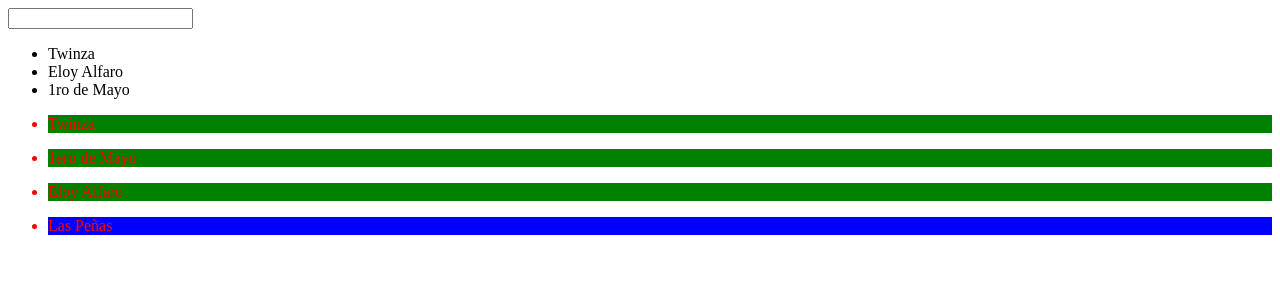
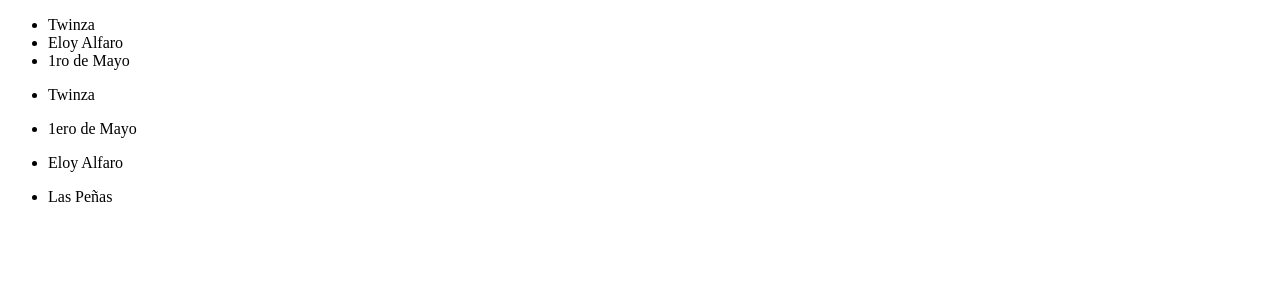
Before and after one commit to xBrayan/LearningAngular28Day, an Angular app: page / in a window 1280 px wide. Shown: the top 300 px of the page. Built offline with nearby package versions, Linux system fonts and the light colour scheme.

Commit message:
Event binding - seleccion de menu

```diff
--- a/src/app/app.component.html
+++ b/src/app/app.component.html
@@ -3,9 +3,10 @@
 <p>Total: {{5+5}}</p>
 <img src="{{url}}" alt="">
 -->
-<p *ngIf="name">Tu nombre es : {{name}}</p>
+<!--
+    <p *ngIf="name">Tu nombre es : {{name}}</p>
 <input type="text" [(ngModel)]="name">
-
+-->
 <ul>
     <li>Twinza</li>
     <li>Eloy Alfaro</li>
@@ -13,12 +14,14 @@
 </ul>
 <!-- Para renderizar con la directiva se debe poener asterisco-->
 <ul *ngFor="let city of cities">
-    <!--'selected blue'  STRING-->
-    <!-- ['selected', 'blue'] ARRAY-->
-    <!--
-        <li [ngClass]="{'selected': city ==='Las Peñas', 'blue':city !='Las Peñas'}">{{city}}</li>
-    -->
-
-    <li [ngStyle]="{'color': 'red', 'background-color': city === 'Las Peñas' ? 'blue': 'green'}">{{city}}</li>
+    <li (click)="onCityClicked(city)" [ngClass]="{'selected': city ===selection}">{{city}}</li>
 
 </ul>
+
+<!--
+    <button (click)="onSave()"> Save </button>
+-->
+<div *ngIf="selection">
+    <p >Your city is: {{selection}}</p>
+    <button (click)="onClear()">Clear your selection</button>
+</div>
--- a/src/app/app.component.ts
+++ b/src/app/app.component.ts
@@ -11,16 +11,27 @@ export class AppComponent implements OnChanges, OnInit, OnDestroy {
   cities = ['Twinza', '1ero de Mayo', 'Eloy Alfaro', 'Las Peñas'];
   title = 'Día 4 del reto';
   url = 'https://res.cloudinary.com/practicaldev/image/fetch/s--9O4-RiZT--/c_imagga_scale,f_auto,fl_progressive,h_420,q_auto,w_1000/https://miro.medium.com/max/990/1%2AOc2PsJ-QKOUG2I8J3HNmWQ.png';
+  selection!:String;
+
 
   ngOnChanges(changes: SimpleChanges): void {
-    console.log('Change->',changes)
+    console.log('Change->',changes);
   }
 
   ngOnInit(): void {
-    console.log('OnInit ->')
+    console.log('OnInit ->');
   }
 
   ngOnDestroy(): void {
-    console.log('Destroy')
+    console.log('Destroy');
+  }
+
+  onCityClicked(city: string):void{
+    console.log('City ->' , city);
+    this.selection = city;
+  }
+
+  onClear():void{
+    this.selection = '';
   }
 }
```
